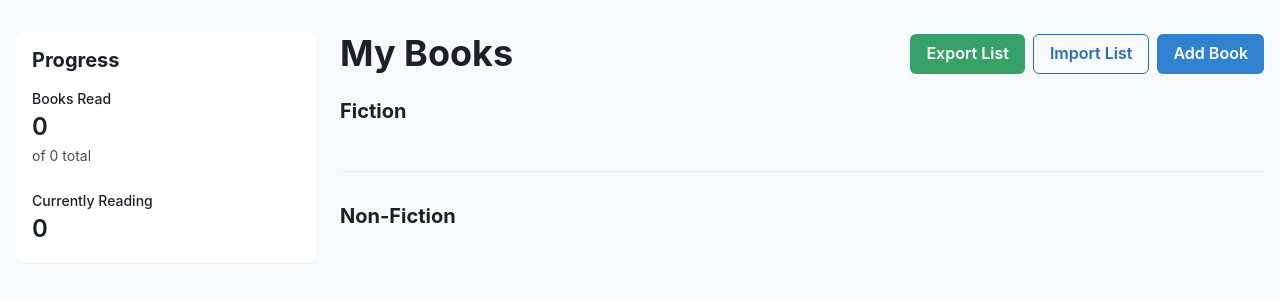
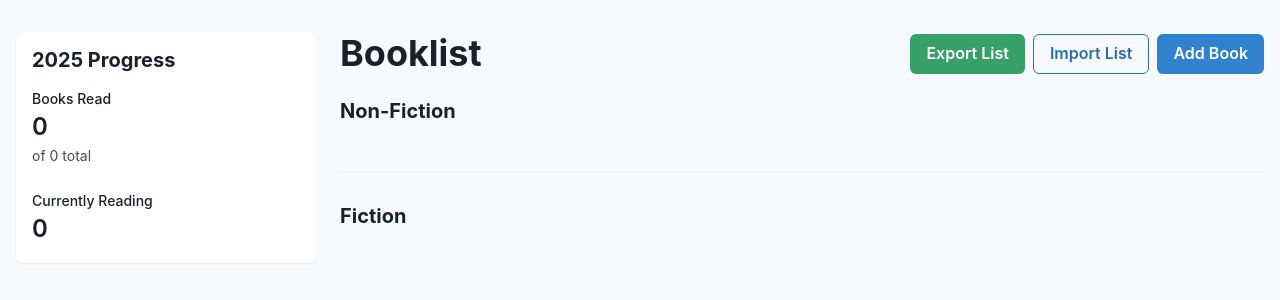
Before and after one commit to allenh99/tbr, a React (Vite) app: page / in a window 1280 px wide. Shown: the top 300 px of the page. Built offline with nearby package versions, Linux system fonts and the light colour scheme.

Commit message:
ui adjustments

```diff
--- a/src/pages/BookList.tsx
+++ b/src/pages/BookList.tsx
@@ -248,7 +248,7 @@ const BookList = ({ books, setBooks }: BookListProps) => {
   return (
     <Box>
       <HStack justify="space-between" mb={6}>
-        <Heading>My Books</Heading>
+        <Heading>Booklist</Heading>
         <HStack>
           <Button colorScheme="green" onClick={handleExport}>
             Export List
@@ -270,20 +270,19 @@ const BookList = ({ books, setBooks }: BookListProps) => {
 
       <VStack spacing={8} align="stretch">
         <Box>
+          <Heading size="md" mb={4}>Non-Fiction</Heading>
+          <SimpleGrid columns={{ base: 1, md: 2, lg: 3 }} spacing={6}>
+            {nonfictionBooks.map(renderBookCard)}
+          </SimpleGrid>
+        </Box>
+        <Divider />
+        <Box>
           <Heading size="md" mb={4}>Fiction</Heading>
           <SimpleGrid columns={{ base: 1, md: 2, lg: 3 }} spacing={6}>
             {fictionBooks.map(renderBookCard)}
           </SimpleGrid>
         </Box>
 
-        <Divider />
-
-        <Box>
-          <Heading size="md" mb={4}>Non-Fiction</Heading>
-          <SimpleGrid columns={{ base: 1, md: 2, lg: 3 }} spacing={6}>
-            {nonfictionBooks.map(renderBookCard)}
-          </SimpleGrid>
-        </Box>
       </VStack>
 
       <Modal isOpen={isOpen} onClose={onClose}>
--- a/src/pages/Stats.tsx
+++ b/src/pages/Stats.tsx
@@ -23,7 +23,7 @@ const Stats = ({ books }: StatsProps) => {
   return (
     <Box bg="white" p={4} borderRadius="lg" boxShadow="sm">
       <VStack align="stretch" spacing={4}>
-        <Heading size="md">Progress</Heading>
+        <Heading size="md">2025 Progress</Heading>
 
         <Stat>
           <StatLabel>Books Read</StatLabel>
```
